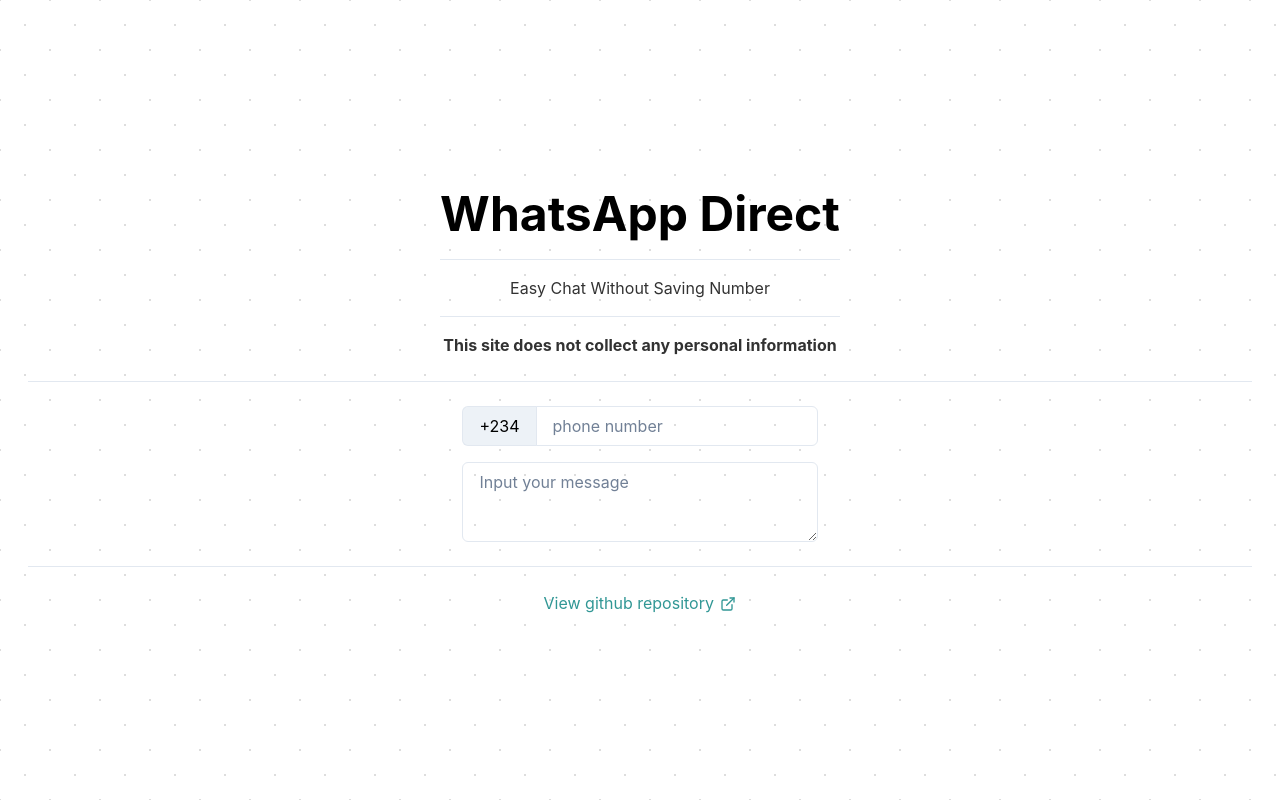
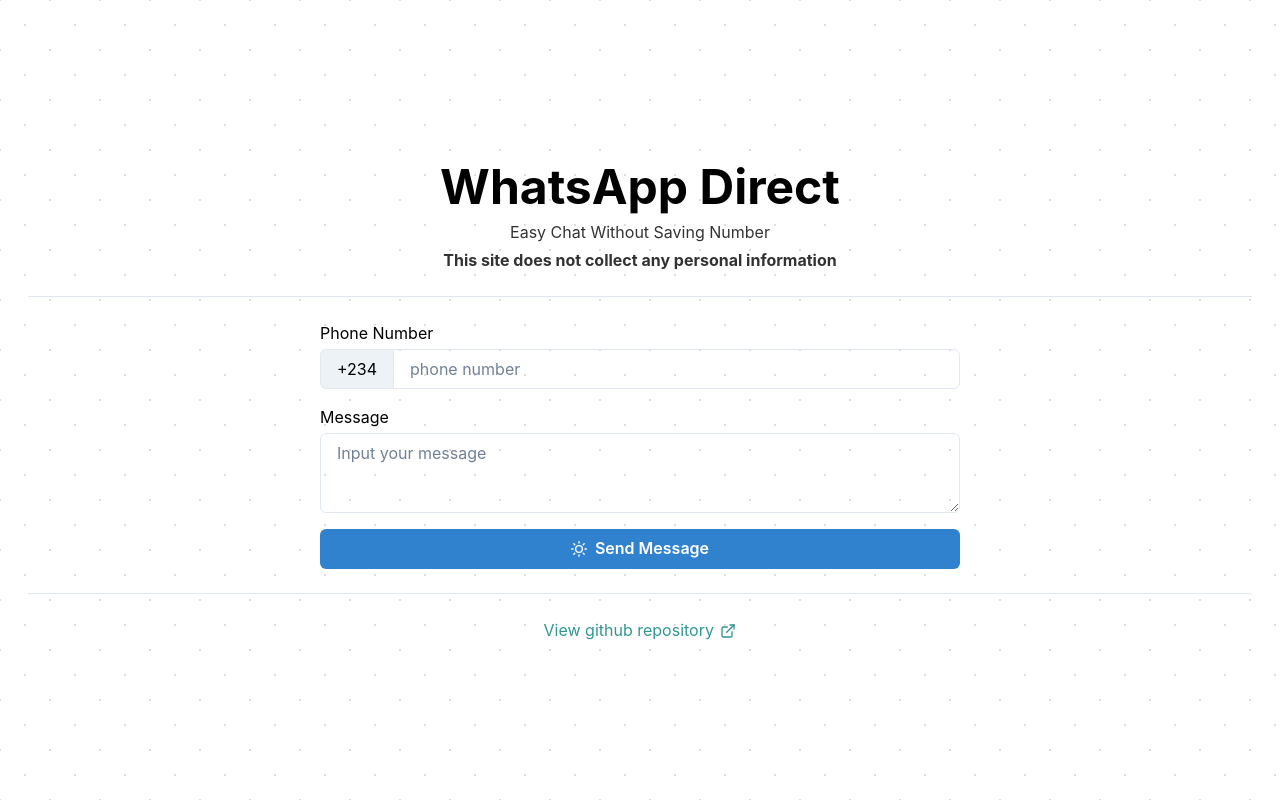
Before and after one commit to RaihanSyahSP/whatsapp-direct-message, a Next.js app: page / in a window 1280 px wide. Built offline with nearby package versions, Linux system fonts and the light colour scheme.

Commit message:
add form and text area

```diff
--- a/pages/index.tsx
+++ b/pages/index.tsx
@@ -1,5 +1,6 @@
-import { ExternalLinkIcon } from "@chakra-ui/icons";
+import { AtSignIcon, ExternalLinkIcon, SunIcon } from "@chakra-ui/icons";
 import {
+  Button,
   Code,
   Container,
   Heading,
@@ -51,7 +52,7 @@
             alt="Next.js and Chakra UI"
           /> */}
 
-          <VStack spacing="4" divider={<StackDivider borderColor="gray.200" />}>
+          <VStack spacing="1">
             <Heading as="h1" fontSize={{ base: "3xl", md: "5xl" }}>
               WhatsApp Direct
             </Heading>
@@ -61,13 +62,25 @@
             </Text>
           </VStack>
 
-          <Stack spacing={4}>
-            <InputGroup>
-              <InputLeftAddon children="+234" />
-              <Input type="tel" placeholder="phone number" focusBorderColor="pink.400"/>
-            </InputGroup>
-            <Textarea placeholder="Input your message" />
+          <Stack spacing={4} width="50vw">
+            <VStack align="start" spacing={1}>
+              <Text>Phone Number</Text>
+              <InputGroup>
+                <InputLeftAddon children="+234" />
+                <Input type="number" placeholder="phone number" focusBorderColor="pink.400"/>
+              </InputGroup>
+            </VStack>
+
+            <VStack align="start" spacing={1}>
+              <Text>Message</Text>
+              <Textarea placeholder="Input your message" />
+            </VStack>
+
+            <Button leftIcon={<SunIcon/>} colorScheme="blue">
+              Send Message
+            </Button>
           </Stack>
+
           <Stack>
             <Link
               color="teal.500"
```
